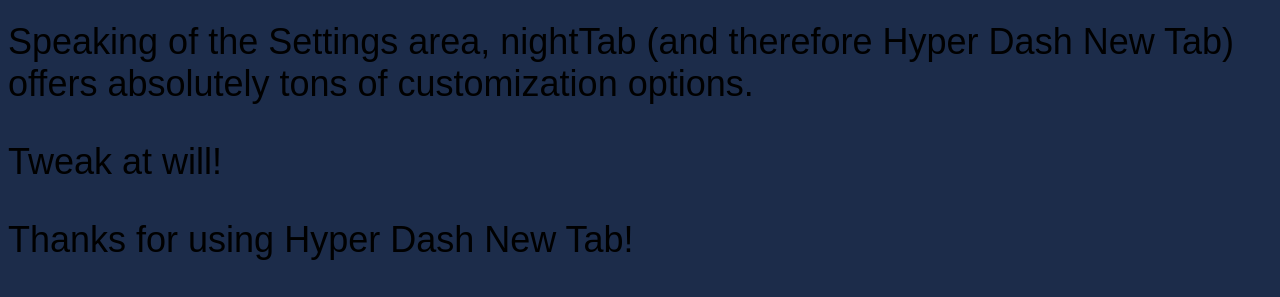
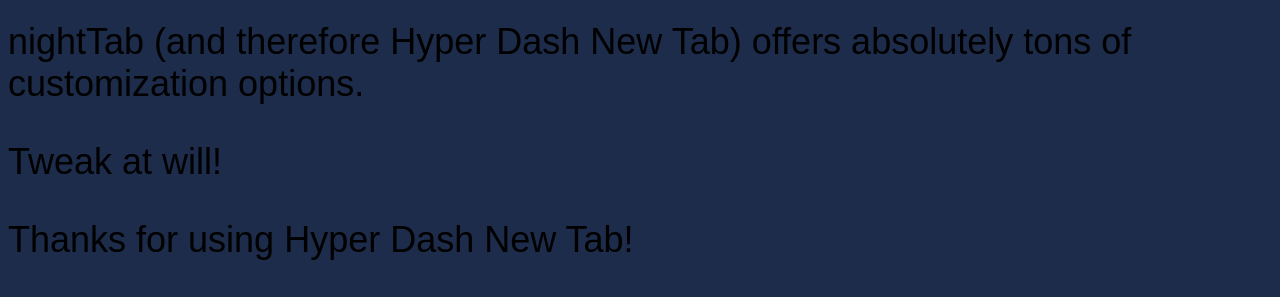
Before and after one commit to RebelRedRollo/Hyper-Dash-New-Tab, a plain HTML site: page index.html in a window 1280 px wide. Shown: the part 589-886 px from the top of the page. Drawn offline with Linux system fonts and the light colour scheme.

Commit message:
Update index.html

```diff
--- a/index.html
+++ b/index.html
@@ -22,7 +22,7 @@
 <p>To edit the preset bookmarks, or delete them altogether, click on the Edit button on your New Tab.</p>
 <p>To add your own, click on the Add button.</p>
 <p></p>
-<p>Speaking of the Settings area, nightTab (and therefore Hyper Dash New Tab) offers absolutely tons of customization options. </p>
+<p>nightTab (and therefore Hyper Dash New Tab) offers absolutely tons of customization options. </p>
 <p>Tweak at will!</p>
 <p></p>
 <p>Thanks for using Hyper Dash New Tab!</p>
```
